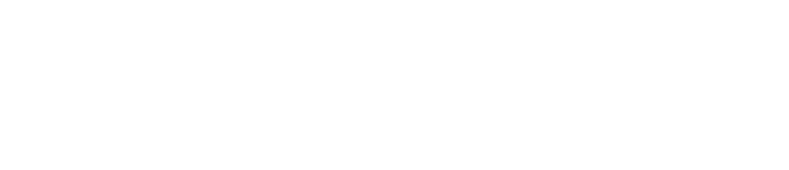
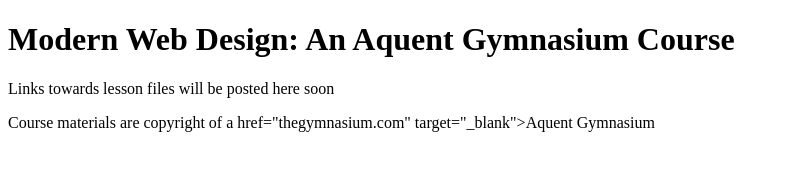
Before and after one commit to gregwen/modern-web-design, a plain HTML site: page index.html in a window 1280 px wide. Shown: the whole page, without its empty margins (0-789 px from the left). Drawn offline with Linux system fonts and the light colour scheme.

Commit message:
updating index.html

```diff
--- a/index.html
+++ b/index.html
@@ -4,23 +4,23 @@
 <head>
     <meta charset="utf-8">
     <meta http-equiv="X-UA-Compatible" content="IE=edge" />
-
+    <meta name="viewport" content="width=device-width, initial-scale=1" />
     <title>Modern Web Design Assignment</title>
-    <meta name="viewport" content="width=device-width, initial-scale=1">
-
-    <link rel="stylesheet" media="screen" href="#">
+    <link rel="stylesheet" media="screen" href="#" />
 
 </head>
 
 <body>
     <header role="banner">
-        <h1 class="title"></h1>
+        <h1 class="title">Modern Web Design: An Aquent Gymnasium Course</h1>
     </header>
 
-    <div role="main" class="columns-container">
-    </div>
+    <main role="main">
+        <p>Links towards lesson files will be posted here soon</p>
+    </main>
 
     <footer role="contentinfo">
+        <p>Course materials are copyright of a href="thegymnasium.com" target="_blank">Aquent Gymnasium</a>
     </footer>
 </body>
 
```
